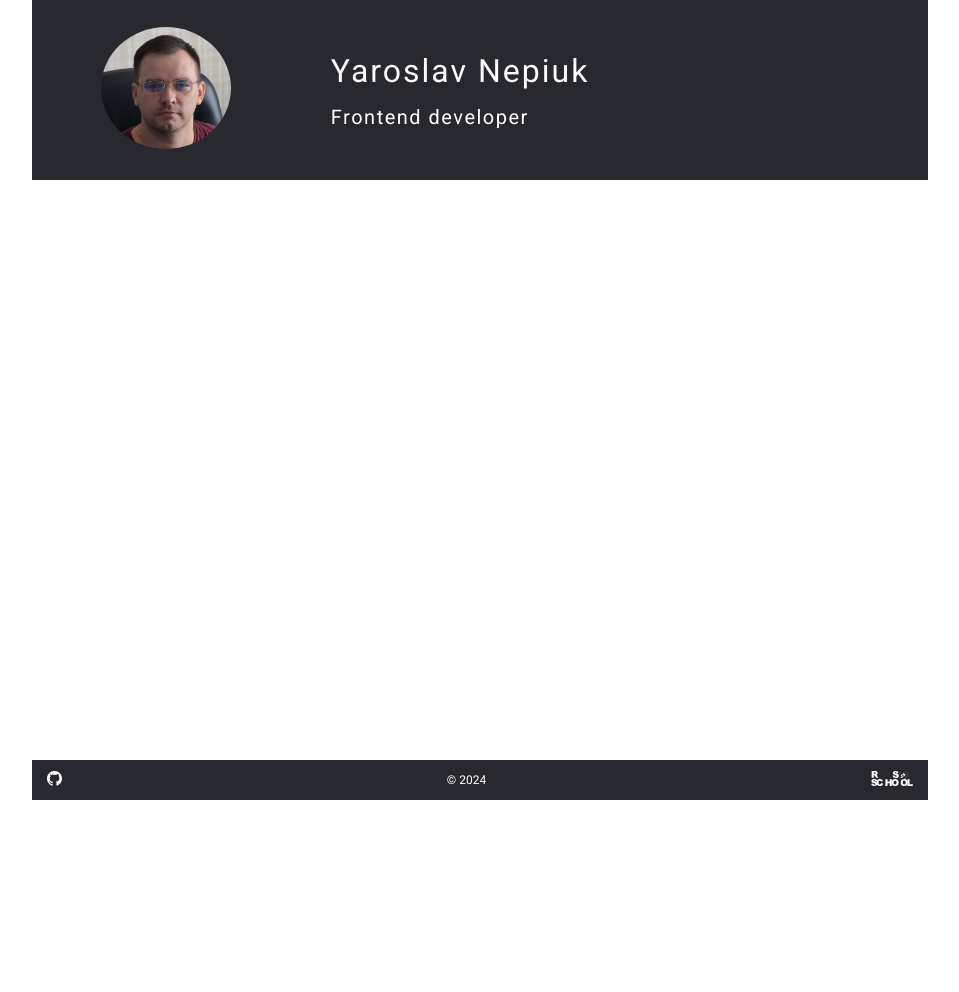
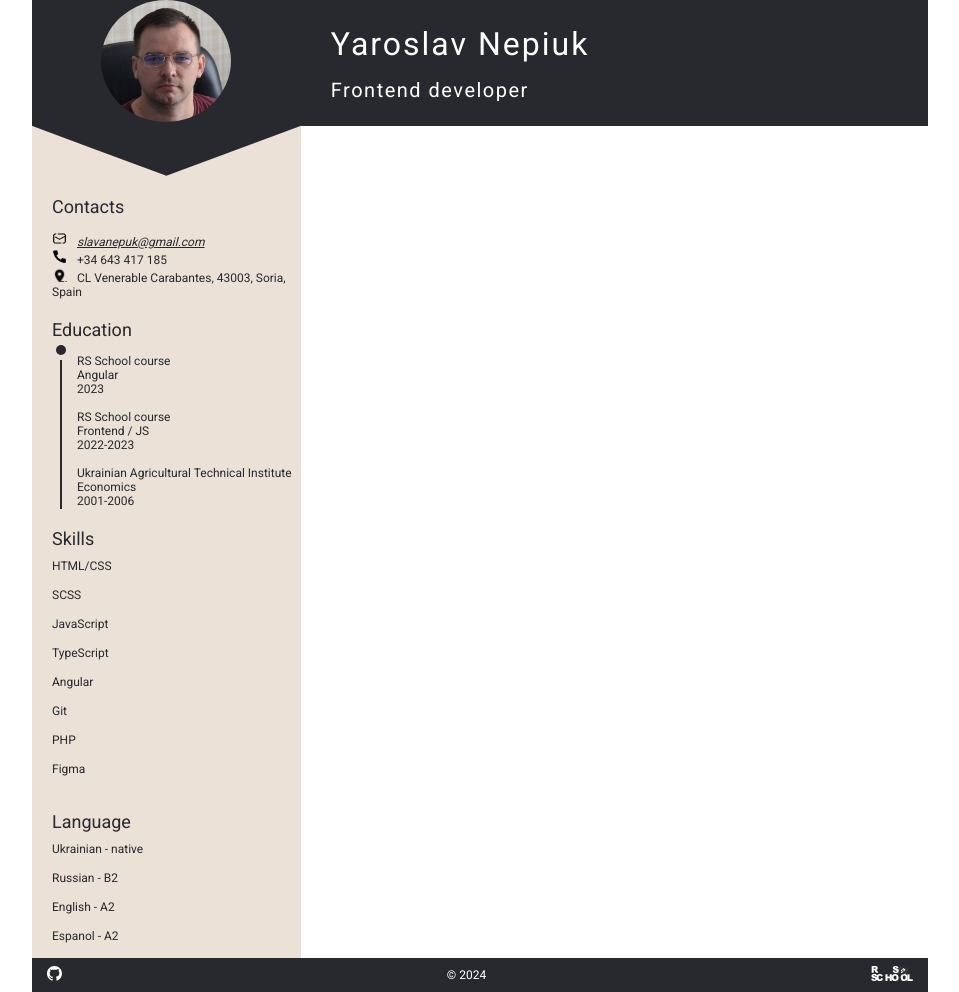
Before and after one commit to Flash226/rsschool-cv, a plain HTML site: page index.html in a window 1280 px wide. Shown: the whole page, without its empty margins (160-1119 px from the left). Before the commit the page ends 800 px from the top, so only its background shows below. Drawn offline with Linux system fonts and the light colour scheme.

Commit message:
feat: add aside

```diff
--- a/index.html
+++ b/index.html
@@ -26,7 +26,96 @@
           <p>Frontend developer</p>
         </div>
       </header>
-      <main></main>
+      <main>
+        <aside>
+            <div class="triangle-block">
+              <div class="triangle"></div>
+            </div>
+            <div class="contacts">
+              <span>Contacts</span>
+              <div class="data">
+                <br />
+                <img src="../rsschool-cv/assets/img/mail.png" alt="mail" class="icon" /><a
+                  href="mailto:slavanepuk@gmail.com"
+                  class="email"
+                  >slavanepuk@gmail.com</a
+                >
+                <br />
+                <img src="../rsschool-cv/assets/img/phone.png" alt="phone" class="icon" /><a
+                  href="tel:+34643417185"
+                  class="phone"
+                  >+34 643 417 185</a
+    Í            >
+                <br />
+                <img
+                  src="../rsschool-cv/assets/img/location.png"
+                  alt="location"
+                  class="icon"
+                />CL Venerable Carabantes, 43003, Soria, Spain
+                <br />
+              </div>
+            </div>
+            <div class="education">
+              <span>Education</span>
+              <div class="container_education">
+                <div class="dot-line">
+                  <div class="dot"></div>
+                  <div class="line"></div>
+                </div>
+
+                <div class="educa">
+                  <div class="data">
+                    <br />
+                    RS School course
+                    <br />
+                    Angular
+                    <br />
+                    2023
+                  </div>
+                  <div class="data">
+                    <br />
+                    RS School course
+                    <br />
+                    Frontend / JS
+                    <br />
+                    2022-2023
+                  </div>
+                  <div class="data">
+                    <br />
+                    Ukrainian Agricultural Technical Institute
+                    <br />
+                    Economics
+                    <br />
+                    2001-2006
+                  </div>
+                </div>
+              </div>
+            </div>
+            <div class="skills">
+              <span>Skills</span>
+              <ul class="list">
+                <li>HTML/CSS</li>
+                <li>SCSS</li>
+                <li>JavaScript</li>
+                <li>TypeScript</li>
+                <li>Angular</li>
+                <li>Git</li>
+                <li>PHP</li>
+                <li>Figma</li>
+              </ul>
+            </div>
+            <div class="language">
+              <span>Language</span>
+              <ul class="list">
+                <li>Ukrainian - native</li>
+                <li>Russian - B2</li>
+                <li>English - A2</li>
+                <li>Espanol - A2</li>
+              </ul>
+            </div>
+          </aside>
+          <div class="resume"></div>
+      </main>
       <footer>
         <div class="footer_block1">
           <a href="https://github.com/Flash226" target="_blank">
--- a/style.css
+++ b/style.css
@@ -66,6 +66,122 @@ main {
   flex: 1;
 }
 
+aside {
+  flex: 0 0 30%;
+  display: flex;
+  flex-direction: column;
+  position: relative;
+  background-color: #ebe1d7;
+  color: #28292f;
+}
+
+.triangle-block {
+  position: relative;
+  width: 100%;
+  height: 50px;
+  margin-top: -0.3px;
+  overflow: hidden;
+}
+
+.triangle {
+  position: absolute;
+  bottom: 0;
+  left: 0;
+  width: 100%;
+  height: 100%;
+  background-color: #28292f;
+  clip-path: polygon(0% 0%, 100% 0%, 50% 100%);
+}
+
+.contacts,
+.education,
+.skills,
+.language {
+  padding-top: 20px;
+  padding-left: 20px;
+  font-size: 12px;
+}
+
+span {
+  font-size: 18px;
+}
+
+.icon {
+  width: 15px;
+  margin-right: 10px;
+}
+
+.email {
+  color: #28292f;
+  text-decoration: underline;
+  font-style: italic;
+}
+
+.phone {
+  color: #28292f;
+  text-decoration: none;
+}
+
+.email:hover,
+.phone:hover {
+  color: #86899e;
+  transition: 1s;
+}
+
+.container_education {
+  display: flex;
+  height: 100%;
+}
+
+.dot-line {
+  position: relative;
+  width: 2px;
+  height: 100%;
+  padding: 0 9px;
+}
+
+.dot {
+  position: absolute;
+  top: 5px;
+  left: 50%;
+  transform: translateX(-50%);
+  width: 10px;
+  height: 10px;
+  background-color: #28292f;
+  border-radius: 50%;
+}
+
+.line {
+  position: absolute;
+  top: 20px;
+  left: 50%;
+  transform: translateX(-50%);
+  width: 2px;
+  height: calc(100% - 40px);
+  background-color: #28292f;
+}
+
+.educa {
+  padding-left: 7px;
+}
+
+.list {
+  margin-top: 10px;
+  list-style-type: none;
+}
+
+.list li {
+  margin-bottom: 15px;
+}
+
+nav ul {
+  display: flex;
+  justify-content: space-between;
+  font-size: 13px;
+  list-style-type: none;
+  flex-wrap: wrap;
+}
+
 footer {
   display: flex;
   justify-content: space-between;
@@ -74,14 +190,13 @@ footer {
   background-color: #28292f;
   font-size: 12px;
   color: #ffffff;
-  padding: 0 15px;
+  padding: 8px 15px;
 }
 
 .footer_github {
   height: 15px;
 }
 
-
 .footer_rs {
   height: 15px;
 }
```
